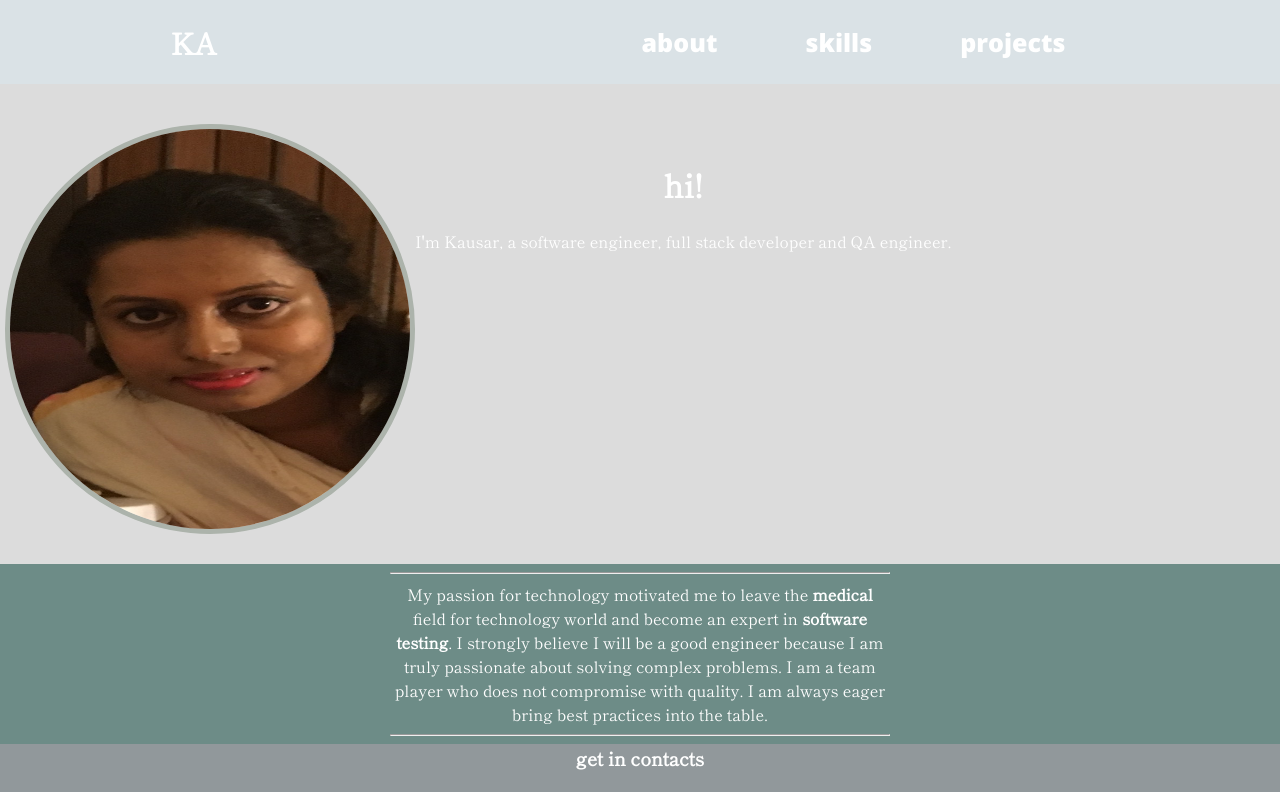
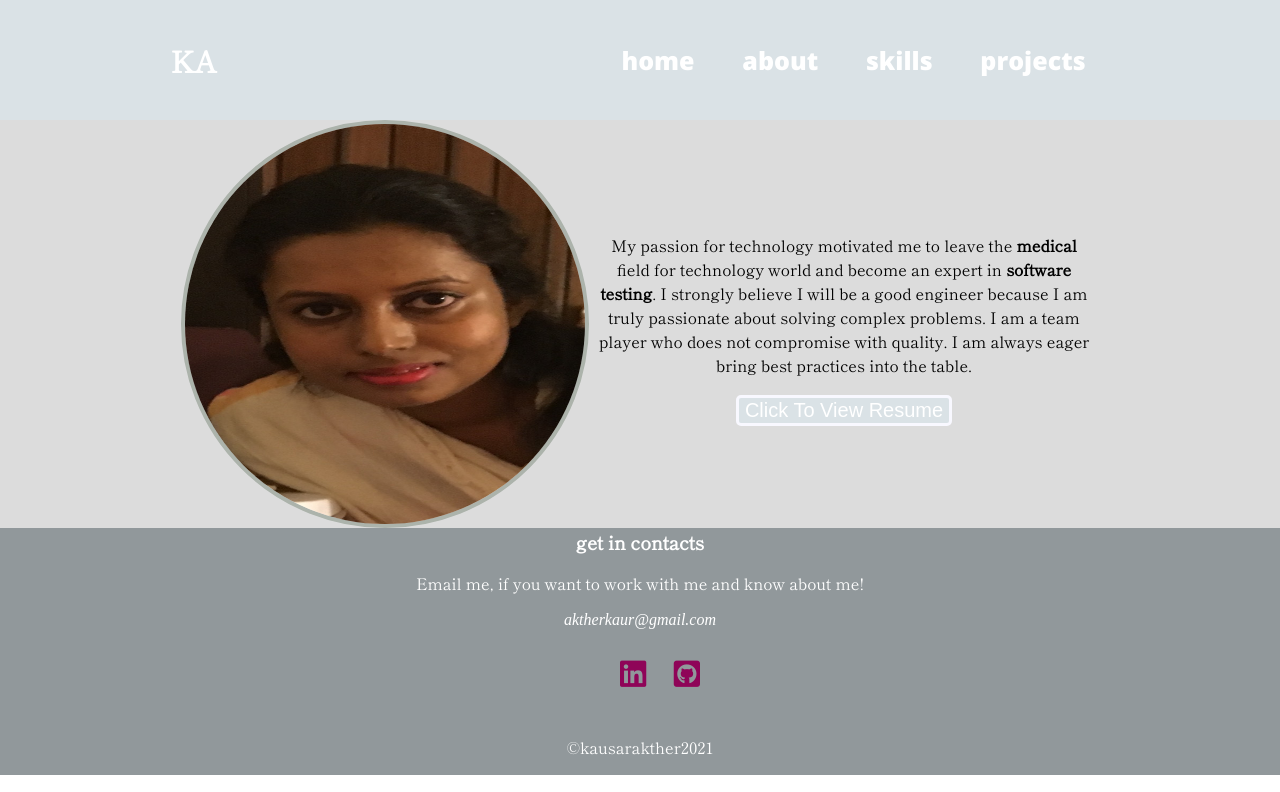
Before and after one commit to kakther/kausarakther-portfolio, a React (Create React App) app: page /about in a window 1280 px wide. Shown: the top 792 px of the page. Built offline with nearby package versions, Linux system fonts and the light colour scheme.

Commit message:
add home page

```diff
--- a/src/App.js
+++ b/src/App.js
@@ -7,6 +7,7 @@ import About from './components/About'
 import Skills from './components/Skills'
 import Projects from './components/Projects'
 import Footer from './components/Footer'
+import Home from './components/Home'
 
 function App() {
   return (
@@ -14,7 +15,8 @@ function App() {
       <div className="App">
         <Nav/>
         <Switch>
-          <Route path="/about" component={About} />
+          <Route path="/home" component={Home}/>
+          <Route path="/about" component={About}/>
           <Route path="/skills" component={Skills} />
           <Route path="/projects" component={Projects} />
           <Route path="/footer" component={Footer} />
--- a/src/components/About.js
+++ b/src/components/About.js
@@ -1,25 +1,26 @@
 import React from 'react'
 import picture from './assets/profile.jpg'
-import PB from './Pb'
+// import PB from './Pb'
+
 
 function About() {
     return(
         <div className="about-container">
+            <img id='portfolio-picture' src={picture} />
+            <div className="about">
+                <p>
+                    My passion for technology motivated me to leave the <strong>medical</strong> field for technology world
+                    and become an expert in <strong>software testing</strong>. I strongly believe I will be a good engineer because
+                    I am truly passionate about solving complex problems. I am a team player who does not compromise with
+                    quality. I am always eager bring best practices into the table.
+                </p>
+                <br />
+                <a href='https://drive.google.com/file/d/1zc5oCjYIjFXh0EwwebQjMtK9mXPxVMDI/view?usp=sharing' rel="noreferrer" target="_blank">
+                    <button id='resume-button'>Click To View Resume</button>
+                </a>
 
-        <div className="about">
-            <img id='portfolio-picture' src={picture} alt='Portfolio Picture'></img>
+            </div>
 
-            <p id='about-me'>
-                <h1>hi!</h1>
-                I'm Kausar, a software engineer, full stack developer and QA engineer.
-            </p>
-
-
-           <div>
-
-           </div>
-        </div>
-            <PB/>
         </div>
     )
 }
--- /dev/null
+++ b/src/components/Home.js
@@ -0,0 +1,18 @@
+import React from 'react'
+
+
+function Home (){
+    return (
+        <div className="home-container">
+            <div className="home">
+                <h1>hi!</h1>
+                <p>
+                    I'm Kausar, a software engineer, full stack developer and QA engineer!
+                </p>
+            </div>
+        </div>
+
+    )
+}
+
+export default Home
--- a/src/components/Nav.js
+++ b/src/components/Nav.js
@@ -6,6 +6,10 @@ function Nav (){
         <div className="nav">
             <h3>KA</h3>
             <ul className="nav-links">
+                <Link to="/home">
+                <li>home</li>
+                </Link>
+
                 <Link to="/about">
                 <li>about</li>
                 </Link>
--- a/src/index.css
+++ b/src/index.css
@@ -14,11 +14,12 @@ body {
   display: flex;
   justify-content: space-around;
   align-items: center;
-  min-height: 10vh;
+  min-height: 15vh;
   background: rgb(218, 226, 230);
   color: white;
   margin: 0;
   font-size: 25px;
+  width: 100%;
   /* position: fixed;
   width: 100%;
   top: 0; */
@@ -40,13 +41,81 @@ body {
   font-family: 'Open Sans', sans-serif;
   color: white;
 }
+
+
+.home-container{
+  background-image: url('https://miro.medium.com/max/12000/1*pUi3vkj06Vqp_sXeiI-UbQ.jpeg');
+  height: 100vh;
+  width: 100vw;
+  position: relative;
+  background-size: cover;
+  background-position: 50% 50%;
+
+}
+
+.home{
+  position: absolute;
+  height: 100%;
+  width: 100%;
+  top: 0;
+  left: 0;
+  background: rgba(0,0,0,0.5);
+  color: white;
+  display: flex;
+  align-items: center;
+  justify-content: center;
+  flex-direction: column;
+
+}
+
+.home h1 {
+  font-size: 65px;
+  letter-spacing: 2px;
+  margin: 0 0 5px;
+}
+
+.home p{
+  margin: 0;
+  font-size: 30px;
+}
 /* ABOUT_ME */
+.about-container{
+    display: flex;
+    flex-direction: row;
+    background-color: gainsboro;
+    align-items: center;
+    justify-content: center;
+     width: 100%;
+}
+
 .about{
-  background-color: gainsboro;
+  display: flex;
   box-sizing: border-box;
   padding: 40px 5px 30px 5px;
   display: flex;
+  flex-direction: column;
+  align-items: center;
 
+
+}
+
+.about p{
+  margin: 0 auto;
+  width: 500px;
+}
+
+#resume-button{
+  border: 3px solid ghostwhite;
+  background: rgb(218, 226, 230);
+  border-radius: 5px;
+  color: white;
+  font-size: 20px;
+
+}
+
+#resume-button:hover{
+  background-color: offwhite;
+  color: black;
 }
 
 h3{
@@ -59,7 +128,7 @@ h1, h2, h3, h4, p{
 }
 #portfolio-picture{
   border-radius: 50%;
-  border: 5px solid var(--sage);
+  border: 4px solid var(--sage);
   height: 400px;
   width: 400px;
 }
@@ -264,3 +333,21 @@ li{
 li a {
   text-decoration: none;
 }
+
+/* @media only screen and (min-width: 768px) {
+
+
+
+  .about-container {
+      display: flex;
+      flex-direction: row;
+      justify-content: space-around;
+      align-items: center;
+      padding-top: 120px;
+      padding-bottom: 35px;
+  }
+
+  .about {
+      width: 40%;
+  }
+} */
```
Also changed, not shown: src/components/assets/home-img.jpeg (added).
